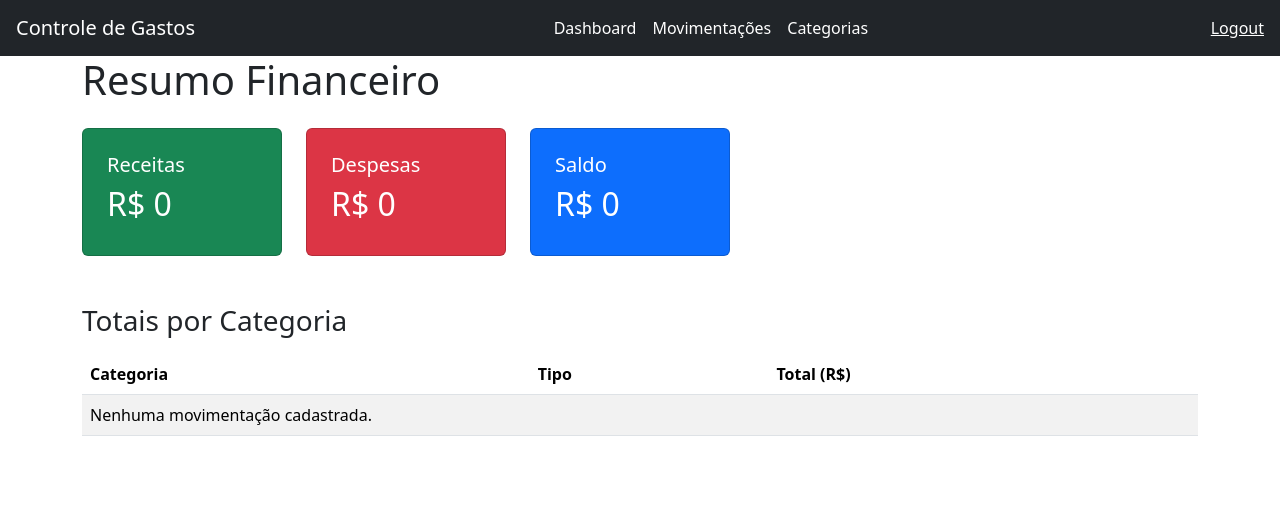
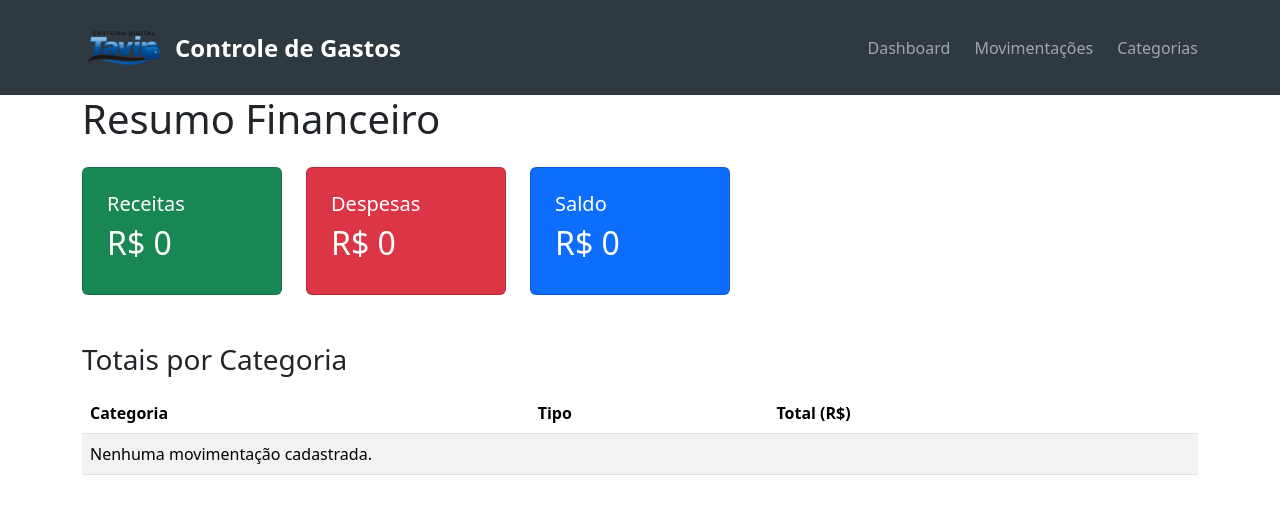
Before and after one commit to otavioaugusto-dev09/Projeto-Final---Django, a Django app: page / in a window 1280 px wide. Shown: the top 514 px of the page. Run offline with Django 5.2, Linux system fonts and the light colour scheme; the visitor is signed in with stand-in values (Sample User, id 1); data that the repository does not hold is empty.

Commit message:
ajustes de aparência

```diff
--- a/core/settings.py
+++ b/core/settings.py
@@ -126,3 +126,6 @@ DEFAULT_AUTO_FIELD = 'django.db.models.BigAutoField'
 LOGIN_URL = 'login'
 LOGIN_REDIRECT_URL = '/'
 LOGOUT_REDIRECT_URL = '/accounts/login/'
+
+MEDIA_URL = '/media/'
+MEDIA_ROOT = BASE_DIR / 'media'
--- a/core/urls.py
+++ b/core/urls.py
@@ -17,6 +17,8 @@ Including another URLconf
 from django.contrib import admin
 from django.urls import path, include
 from django.contrib.auth import views as auth_views
+from django.conf import settings
+from django.conf.urls.static import static
 
 urlpatterns = [
     path('admin/', admin.site.urls),
@@ -26,3 +28,9 @@ urlpatterns = [
 
     path('', include('finances.urls')),
 ]
+
+if settings.DEBUG:
+    urlpatterns += static(
+        settings.MEDIA_URL,
+        document_root=settings.MEDIA_ROOT
+    )
--- a/finances/templates/finances/base.html
+++ b/finances/templates/finances/base.html
@@ -1,4 +1,5 @@
 
+{% load static %}
 <!DOCTYPE html>
 <html lang="pt-br">
 <head>
@@ -10,26 +11,28 @@
 </head>
 <body>
 
-<nav class="navbar navbar-dark bg-dark px-3">
-    <a class="navbar-brand" href="{% url 'dashboard' %}">Controle de Gastos</a>
+<nav class="navbar navbar-dark py-0" style="background-color: #2f3a40;">
+    <div class="container">
+        <a class="navbar-brand d-flex align-items-center gap-2"
+           href="{% url 'dashboard' %}">
+            <img src="/media/logo.png"
+                 alt="Carteira Digital"
+                 style="height:85px;">
+            <span class="fs-4 fw-semibold">Controle de Gastos</span>
+        </a>
 
-    <ul class="navbar-nav flex-row gap-3">
+        <ul class="navbar-nav flex-row gap-4">
             <li class="nav-item">
-            <a class="nav-link text-white" href="{% url 'dashboard' %}">Dashboard</a>
+                <a class="nav-link" href="{% url 'dashboard' %}">Dashboard</a>
             </li>
             <li class="nav-item">
-            <a class="nav-link text-white" href="{% url 'listar_movimentacoes' %}">
-                Movimentações
-            </a>
+                <a class="nav-link" href="{% url 'listar_movimentacoes' %}">Movimentações</a>
             </li>
             <li class="nav-item">
-            <a class="nav-link text-white" href="{% url 'listar_categorias' %}">
-                Categorias
-            </a>
+                <a class="nav-link" href="{% url 'listar_categorias' %}">Categorias</a>
             </li>
         </ul>
-
-    <a class="text-white" href="{% url 'logout' %}">Logout</a>
+    </div>
 </nav>
 
 <div class="container">
```
Also changed, not shown: media/logo.png (added). Lines whose indentation alone changed are shown as unchanged.
